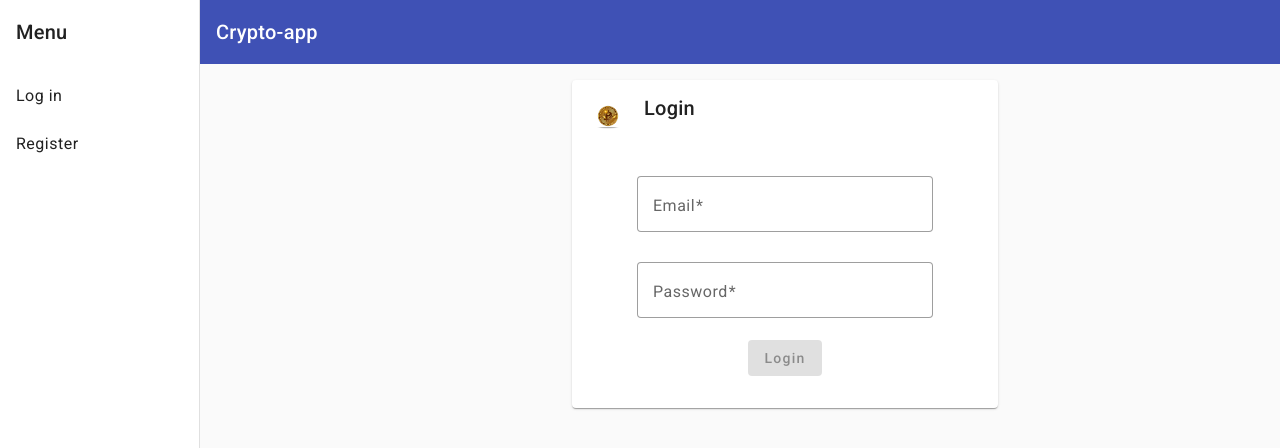
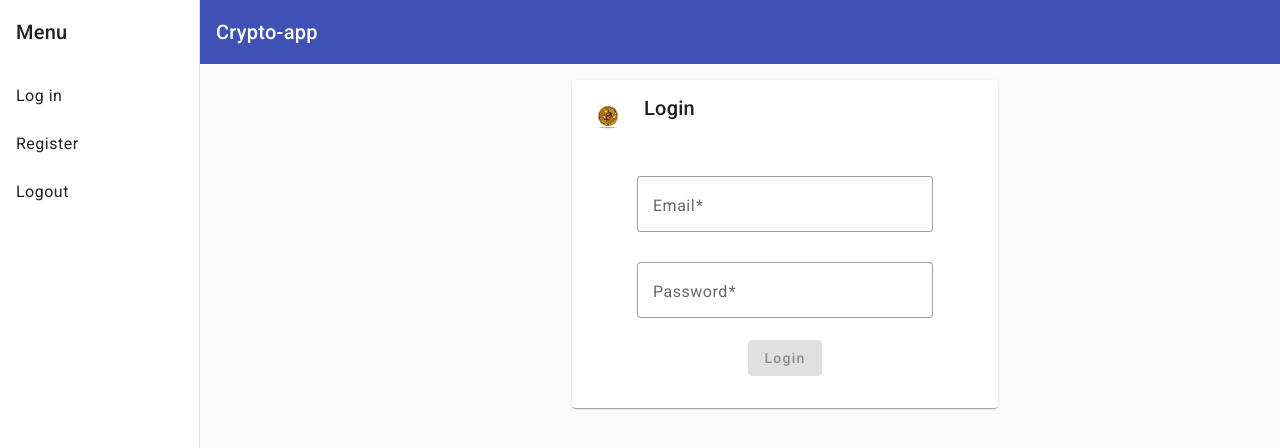
Before and after one commit to marttyym/Softuni-exam-app, an Angular app: page /auth/login in a window 1280 px wide. Shown: the top 448 px of the page. Built offline with nearby package versions, Linux system fonts and the light colour scheme.

Commit message:
authentication updates

```diff
--- a/src/app/auth/login/login.component.ts
+++ b/src/app/auth/login/login.component.ts
@@ -30,7 +30,8 @@ export class LoginComponent implements OnInit{
       .subscribe({
         next: (response) => {
           console.log(response);
-          this.MatSnackBar.open("Login Successful", "Ok"), {
+          sessionStorage.setItem('user', JSON.stringify(response))
+          this.MatSnackBar.open(`Hello ${loginForm.value.email}`, "Ok"), {
             verticalPosition: "bottom",
             horizontalPosition: "center",
           }
--- a/src/app/auth/signup/signup-form/signup-form.component.ts
+++ b/src/app/auth/signup/signup-form/signup-form.component.ts
@@ -34,6 +34,7 @@ export class SignupFormComponent implements OnInit {
     //console.log(this.signupForm.value);
 
     this.httpClient
+
       .post(
         `https://identitytoolkit.googleapis.com/v1/accounts:signUp?key=${enviroment.firebaseApiKey}`,
         { ...this.signupForm.value, returnSecureToken: true }
@@ -41,9 +42,8 @@ export class SignupFormComponent implements OnInit {
       .subscribe({
         next: (response) => {
           console.log(response);
-          console.log('dvsknlk');
           this.signupForm.reset();
-          this.MatSnackBar.open('Account created', 'Ok'),
+          this.MatSnackBar.open(`Account created`, 'Ok'),
             {
               verticalPosition: 'bottom',
               horizontalPosition: 'center',
--- a/src/app/nav/nav.component.html
+++ b/src/app/nav/nav.component.html
@@ -7,6 +7,7 @@
     <mat-nav-list>
       <a mat-list-item routerLink="auth/login">Log in</a>
       <a mat-list-item routerLink="auth/signup">Register</a>
+      <a mat-list-item (click)="onLogout()">Logout</a>
     </mat-nav-list>
   </mat-sidenav>
   <mat-sidenav-content>
--- a/src/app/nav/nav.component.ts
+++ b/src/app/nav/nav.component.ts
@@ -1,14 +1,16 @@
-import { Component } from '@angular/core';
+import { Component, OnInit } from '@angular/core';
 import { BreakpointObserver, Breakpoints } from '@angular/cdk/layout';
 import { Observable } from 'rxjs';
 import { map, shareReplay } from 'rxjs/operators';
+import { MatSnackBar } from '@angular/material/snack-bar';
+
 
 @Component({
   selector: 'app-nav',
   templateUrl: './nav.component.html',
   styleUrls: ['./nav.component.css']
 })
-export class NavComponent {
+export class NavComponent{
 
   isHandset$: Observable<boolean> = this.breakpointObserver.observe(Breakpoints.Handset)
     .pipe(
@@ -16,6 +18,13 @@ export class NavComponent {
       shareReplay()
     );
 
-  constructor(private breakpointObserver: BreakpointObserver) {}
+  constructor(private breakpointObserver: BreakpointObserver,
+    private MatSnackBar: MatSnackBar) {}
+
+  onLogout(){
+    sessionStorage.clear()
+    this.MatSnackBar.dismiss()
+  }
+
 
 }
```
